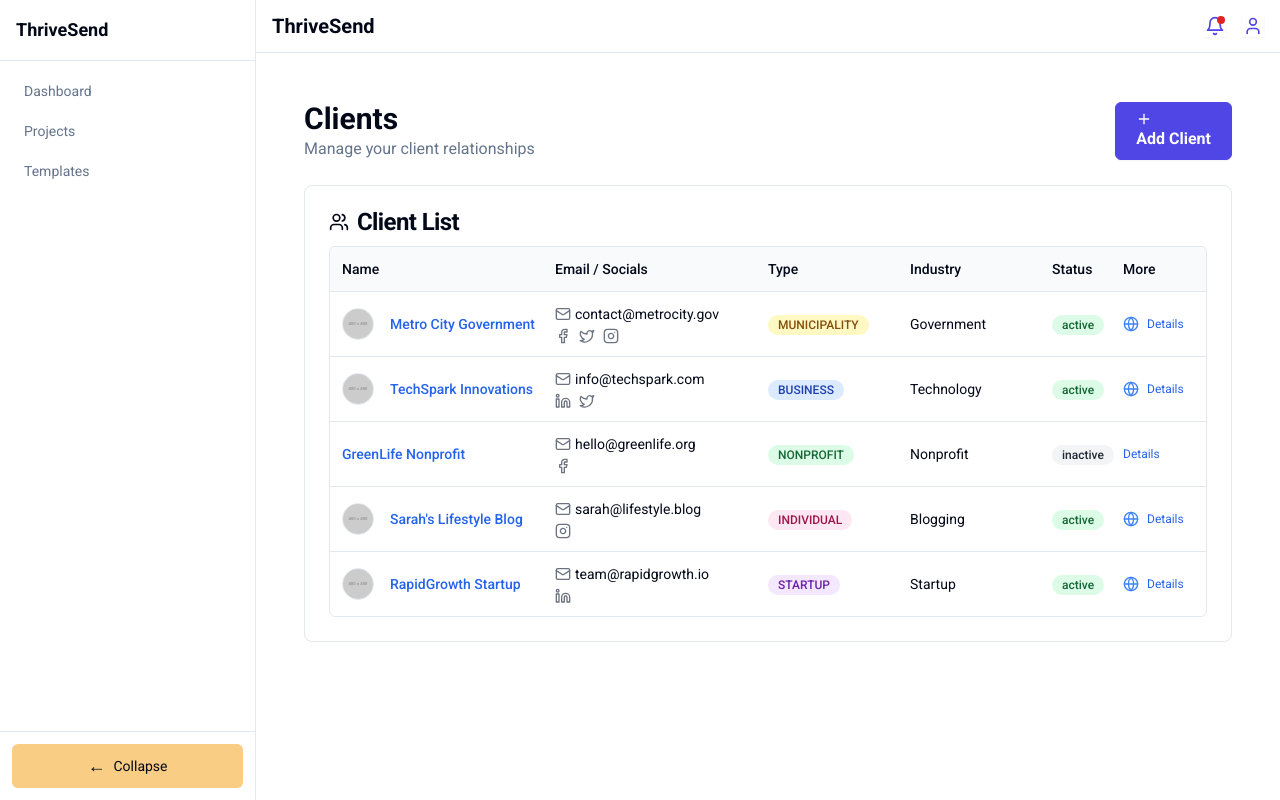
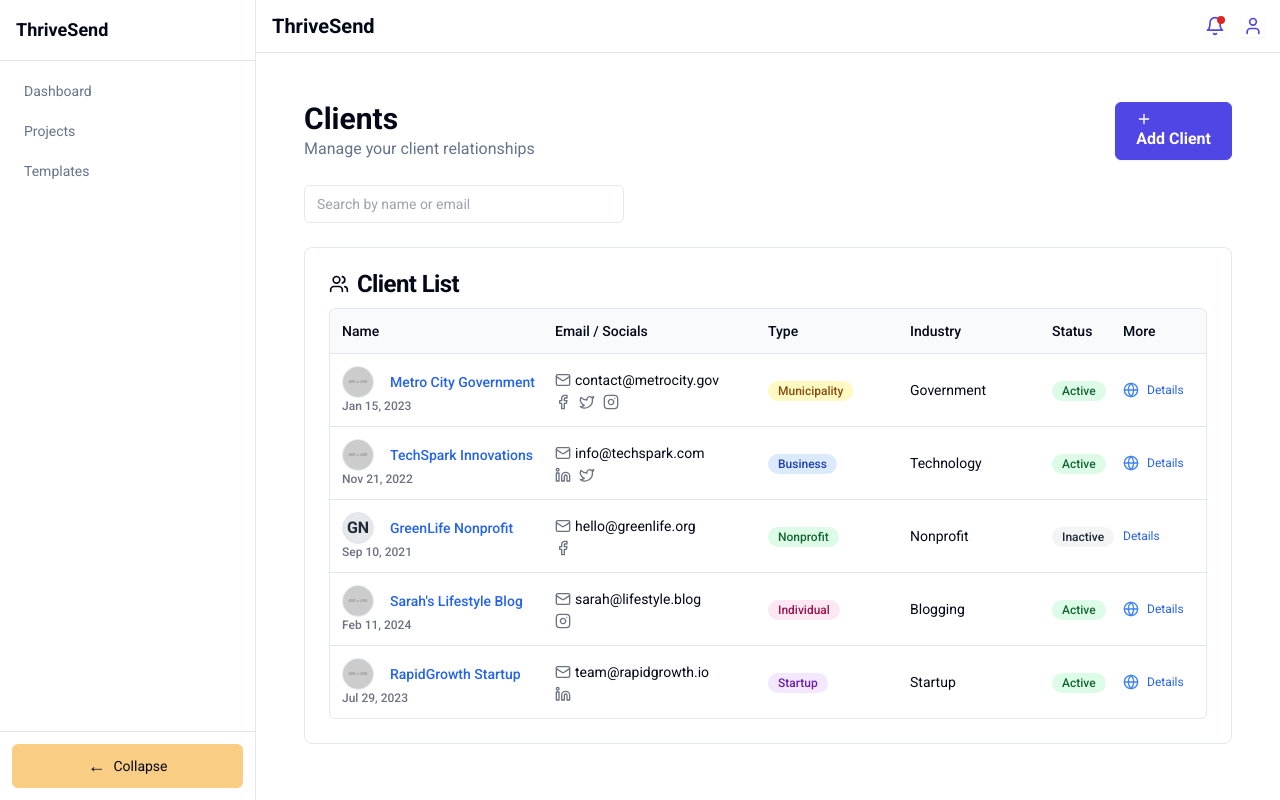
Before and after one commit to gedeza/thrive-send, a Next.js app: page /clients in a window 1280 px wide. Built offline with nearby package versions, Linux system fonts and the light colour scheme.

Commit message:
Final optimization for all the pages finalized

```diff
--- a/src/app/(dashboard)/clients/page.tsx
+++ b/src/app/(dashboard)/clients/page.tsx
@@ -1,12 +1,13 @@
 "use client"
 
+import React, { useState, useMemo } from "react";
 import Link from "next/link";
 import { Button } from "@/components/ui/button";
 import { Card, CardContent, CardHeader, CardTitle } from "@/components/ui/card";
-import { Plus, Users, Globe, Facebook, Twitter, Instagram, Linkedin, Mail } from "lucide-react";
-import { clients, type Client } from "./clients.mock-data";
+import { Plus, Users, Globe, Facebook, Twitter, Instagram, Linkedin, Mail, User } from "lucide-react";
+import { clients as mockClients, type Client } from "./clients.mock-data";
 
-// Maps for icons and styling
+// Badge coloring for client types
 const typeBadge = {
   MUNICIPALITY: "bg-yellow-100 text-yellow-800",
   BUSINESS: "bg-blue-100 text-blue-800",
@@ -15,6 +16,7 @@ const typeBadge = {
   NONPROFIT: "bg-green-100 text-green-800"
 } as const;
 
+// Icon mapping for social platforms
 const platformIconMap: Record<string, JSX.Element> = {
   FACEBOOK: <Facebook className="h-4 w-4" />,
   TWITTER: <Twitter className="h-4 w-4" />,
@@ -22,7 +24,35 @@ const platformIconMap: Record<string, JSX.Element> = {
   LINKEDIN: <Linkedin className="h-4 w-4" />
 };
 
+function getInitials(name: string) {
+  const words = name.split(" ");
+  if (words.length === 1) return words[0][0].toUpperCase();
+  return (words[0][0] + words[1][0]).toUpperCase();
+}
+
+function formatDate(dateString?: string) {
+  if (!dateString) return "—";
+  try {
+    // Use a fixed locale for consistent SSR/CSR output!
+    return new Date(dateString).toLocaleDateString("en-US", { year: "numeric", month: "short", day: "numeric" });
+  } catch {
+    return dateString;
+  }
+}
+
 export default function ClientsPage() {
+  const [search, setSearch] = useState("");
+
+  // For large datasets, memoization prevents unnecessary filtering
+  const filteredClients = useMemo(() => {
+    const term = search.trim().toLowerCase();
+    if (!term) return mockClients;
+    return mockClients.filter(client =>
+      client.name.toLowerCase().includes(term) ||
+      client.email.toLowerCase().includes(term)
+    );
+  }, [search]);
+
   return (
     <div className="space-y-6 p-6">
       <div className="flex flex-col sm:flex-row justify-between items-start sm:items-center gap-4">
@@ -38,6 +68,17 @@ export default function ClientsPage() {
             Add Client
           </Link>
         </Button>
+      </div>
+
+      <div className="flex flex-col sm:flex-row gap-3 mb-3">
+        <input
+          type="search"
+          value={search}
+          onChange={(e) => setSearch(e.target.value)}
+          placeholder="Search by name or email"
+          className="w-full sm:max-w-xs rounded-md border px-3 py-2 text-sm shadow-sm"
+          aria-label="Search clients"
+        />
       </div>
 
       <Card>
@@ -58,38 +99,73 @@ export default function ClientsPage() {
               <div className="col-span-1">More</div>
             </div>
 
-            {clients.map((client) => (
+            {/* Empty State Display */}
+            {filteredClients.length === 0 && (
+              <div className="p-8 text-center text-gray-500">
+                <div className="flex justify-center mb-2">
+                  <Users className="h-10 w-10 opacity-30" />
+                </div>
+                <div className="mb-2 font-semibold">No clients found</div>
+                <div className="text-sm">Try adjusting your search or <Link href="/clients/new" className="underline text-blue-500">add a new client</Link>.</div>
+              </div>
+            )}
+
+            {filteredClients.map((client) => (
               <div key={client.id} className="grid grid-cols-12 p-3 text-sm border-t items-center">
                 <div className="col-span-3 font-medium">
                   <Link href={`/clients/${client.id}`} className="text-blue-600 hover:underline flex items-center gap-2">
-                    {client.logoUrl && (
-                      <img src={client.logoUrl} alt="" className="w-8 h-8 rounded-full object-cover border mr-2 inline-block" />
+                    {client.logoUrl ? (
+                      <img
+                        src={client.logoUrl}
+                        alt={`Logo for ${client.name}`}
+                        className="w-8 h-8 rounded-full object-cover border mr-2"
+                      />
+                    ) : (
+                      <span
+                        className="w-8 h-8 rounded-full mr-2 flex items-center justify-center bg-gray-200 text-gray-800 border font-bold text-base"
+                        aria-label={`Avatar for ${client.name}`}
+                        title={client.name}
+                      >
+                        {getInitials(client.name)}
+                      </span>
                     )}
                     {client.name}
                   </Link>
+                  <div className="text-xs text-gray-500">{formatDate(client.createdAt)}</div>
                 </div>
                 <div className="col-span-3 flex flex-col gap-1">
                   <span className="flex items-center gap-1">
-                    <Mail className="h-4 w-4 text-gray-500" />{client.email}
+                    <Mail className="h-4 w-4 text-gray-500" />
+                    <span className="truncate">{client.email}</span>
                   </span>
                   <span className="flex items-center gap-2">
                     {client.socialAccounts.map(a => (
                       <a
                         key={a.id}
-                        href={a.url}
+                        href={
+                          a.platform === "FACEBOOK"
+                          ? `https://facebook.com/${a.handle.replace(/^@|^\/+/, "")}`
+                          : a.platform === "TWITTER"
+                          ? `https://twitter.com/${a.handle.replace(/^@/, "")}`
+                          : a.platform === "INSTAGRAM"
+                      ? `https://instagram.com/${a.handle.replace(/^@/, "")}`
+                          : a.platform === "LINKEDIN"
+                          ? `https://linkedin.com${a.handle.startsWith("/") ? "" : "/"}${a.handle}`
+                          : "#"
+                        }
                         target="_blank"
                         rel="noopener noreferrer"
                         title={a.platform}
                         className="text-gray-500 hover:text-gray-700"
                       >
-                        {platformIconMap[a.platform] || a.platform.charAt(0)}
+                        {platformIconMap[a.platform] || <User className="h-4 w-4" />}
                       </a>
                     ))}
                   </span>
                 </div>
                 <div className="col-span-2">
                   <span className={`inline-flex items-center rounded-full px-2.5 py-0.5 text-xs font-medium ${typeBadge[client.type as keyof typeof typeBadge]}`}>
-                    {client.type}
+                    {client.type.charAt(0) + client.type.slice(1).toLowerCase()}
                   </span>
                 </div>
                 <div className="col-span-2">{client.industry || "—"}</div>
@@ -98,19 +174,29 @@ export default function ClientsPage() {
                     className={`inline-flex items-center rounded-full px-2.5 py-0.5 text-xs font-medium ${
                       client.status === 'active'
                         ? 'bg-green-100 text-green-800'
-                        : 'bg-gray-100 text-gray-800'
+                        : client.status === 'inactive'
+                        ? 'bg-gray-100 text-gray-800'
+                        : 'bg-yellow-100 text-yellow-800'
                     }`}
                   >
-                    {client.status}
+                    {client.status.charAt(0).toUpperCase() + client.status.slice(1)}
                   </span>
                 </div>
                 <div className="col-span-1 flex gap-2">
                   {client.website && (
-                    <a href={client.website} target="_blank" rel="noopener noreferrer" className="hover:text-blue-700 text-blue-500">
+                    <a
+                      href={client.website}
+                      target="_blank"
+                      rel="noopener noreferrer"
+                      className="hover:text-blue-700 text-blue-500"
+                      title="Visit website"
+                    >
                       <Globe className="h-4 w-4" />
                     </a>
                   )}
-                  <Link href={`/clients/${client.id}`} className="text-xs text-blue-600 hover:underline">Details</Link>
+                  <Link href={`/clients/${client.id}`} className="text-xs text-blue-600 hover:underline">
+                    Details
+                  </Link>
                 </div>
               </div>
             ))}
```
